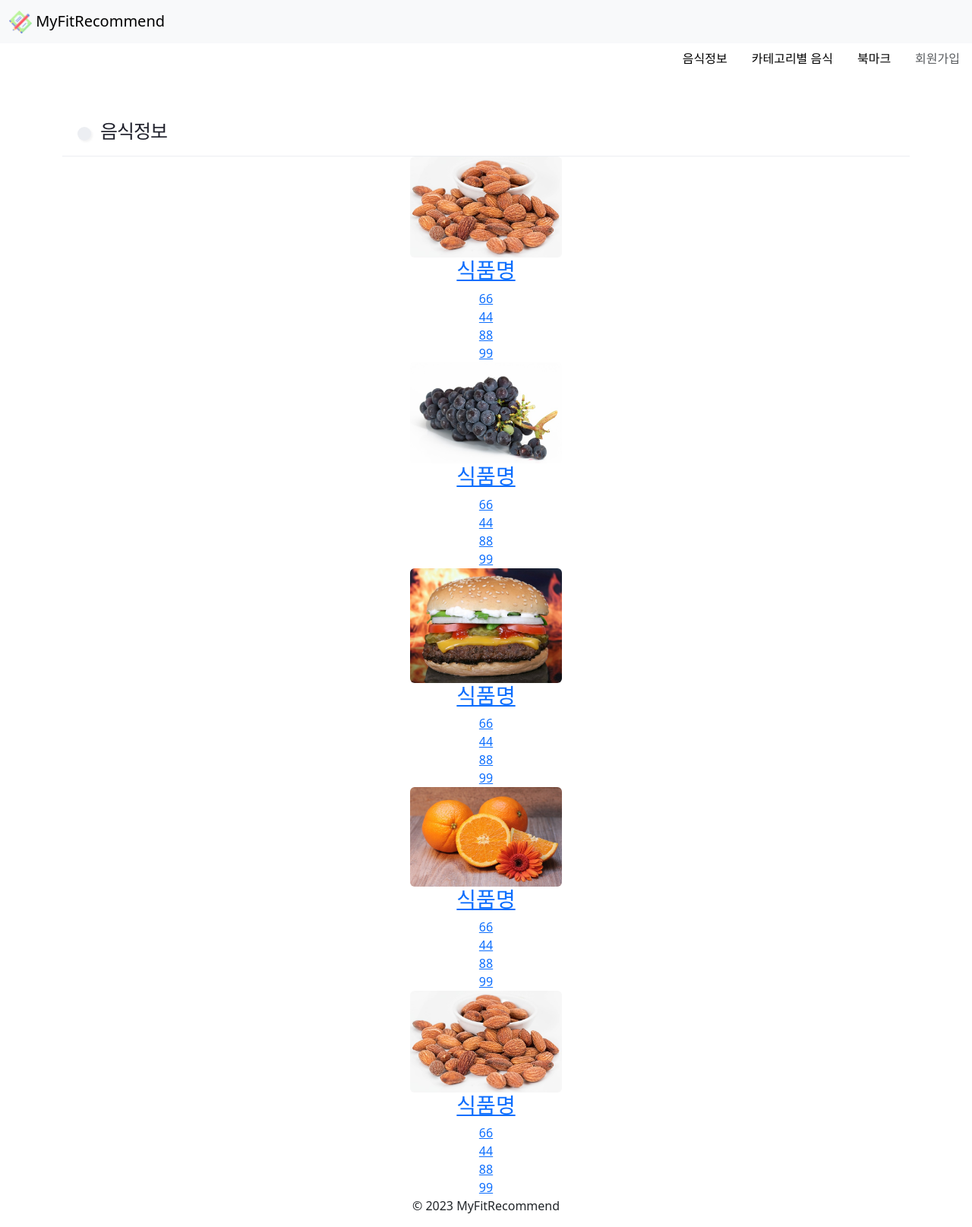
After one commit to RyeonJeong/MY_FIT_RECOMMEND, a Django app: template my_fit_main/templates/main/food_list.html in a window 1280 px wide. The commit adds this page. Shown: the whole page at 76% size. Run offline with Django 4.2, Linux system fonts and the light colour scheme; the template is opened without the code that fills it, so the values that code supplies are empty.

Commit message:
서브페이지추가, css수정_련정

```diff
--- a/my_fit_main/frontend/css/main.css
+++ b/my_fit_main/frontend/css/main.css
@@ -19,6 +19,9 @@
   header .logo a img{
     width: 100%;
   } */
+
+
+/* main css */
 .nav-link{
     color: black;
 }
@@ -39,4 +42,45 @@
     /* color: white; */
     text-align: center;
     text-shadow: 2px 2px #808080b3;
+    margin-top: 60px;
 }
+
+/* sub page common(food_info) */
+.sub_title{
+  position: relative;
+  padding: 10px 20px;
+  border-bottom: 1px solid #eceef2;
+}
+.sub_title h2{
+  position: relative;
+  padding-left: 30px;
+  font-size: 25px;
+  font-weight: 400;
+  color: #21222d;
+  letter-spacing: -1px;
+}
+.sub_title h2:before{
+  content: '';
+  display: block;
+  position: absolute;
+  top: 10px;
+  left: 0px;
+  width: 18px;
+  height: 18px;
+  background: #eceef2;
+  border-radius: 100%;
+  box-shadow: 2px 2px 3px rgba(0,0,0,0.05)
+}
+
+.container .table .none{
+  text-align: center;
+}
+
+
+/* sub page common(food_list) */
+.sub_list img{
+  width: 200px;
+}
+.sub_list span{
+  display: block;
+}
--- /dev/null
+++ b/my_fit_main/templates/main/food_list.html
@@ -0,0 +1,109 @@
+{% load static %}
+<!DOCTYPE html>
+<html lang="ko">
+
+<head>
+  <meta charset="UTF-8">
+  <meta name="viewport" content="width=device-width, initial-scale=1.0">
+  <title>Document</title>
+  <link rel="stylesheet" href="/my_fit_main/frontend/css/bootstrap.min.css">
+  <link rel="stylesheet" href="/my_fit_main/frontend/css/main.css">
+  <link rel="stylesheet" href="/my_fit_main/frontend/js/bootstrap.min.js">
+  <!-- <link rel="stylesheet" href="{% static 'css/bootstrap.min.css' %}">
+        <link rel="stylesheet" href="{% static 'css/main.css' %}">
+        <script src="{% static 'js/bootstrap.min.js'%}"></script> -->
+</head>
+
+<body>
+  <header>
+    <nav class="navbar bg-body-tertiary">
+      <div class="container-fluid">
+        <a class="navbar-brand" href="#">
+          <img src="{% static 'images/free-icon-book-12261239.png' %}" alt="Logo" width="30" height="30"
+            class="d-inline-block align-text-top">
+          MyFitRecommend
+        </a>
+      </div>
+    </nav>
+    <!-- 네이게이션 바 만들기_부트스트랩 -->
+    <ul class="nav justify-content-end">
+      <li class="nav-item rounded">
+        <a class="nav-link active" aria-current="page" href="#">음식정보</a>
+      </li>
+      <li class="nav-item rounded">
+        <a class="nav-link" href="#">카테고리별 음식</a>
+      </li>
+      <li class="nav-item rounded">
+        <a class="nav-link" href="#">북마크</a>
+      </li>
+      <li class="nav-item rounded">
+        <a class="nav-link disabled" aria-disabled="true">회원가입</a>
+      </li>
+    </ul>
+    <!-- 네이게이션 바 만들기_부트스트랩 끝-->
+  </header>
+  <div class="container">
+    <div class="sub_title">
+      <h2>음식정보</h2>
+    </div>
+    <div class="sub_list">
+      <div class="text-center">
+        <a href="./food_info.html">
+          <img src="/my_fit_main/frontend/images/food_almonds.jpg" class="rounded" alt="아몬드">
+          <h3>식품명</h3>
+          <span>66</span>
+          <span>44</span>
+          <span>88</span>
+          <span>99</span>
+        </a>
+      </div>
+      <div class="text-center">
+        <a href="./food_info.html">
+          <img src="/my_fit_main/frontend/images/food_grapes.jpg" class="rounded" alt="아몬드">
+          <h3>식품명</h3>
+          <span>66</span>
+          <span>44</span>
+          <span>88</span>
+          <span>99</span>
+        </a>
+      </div>
+      <div class="text-center">
+        <a href="./food_info.html">
+          <img src="/my_fit_main/frontend/images/food_hamburger.jpg" class="rounded" alt="아몬드">
+          <h3>식품명</h3>
+          <span>66</span>
+          <span>44</span>
+          <span>88</span>
+          <span>99</span>
+        </a>
+      </div>
+      <div class="text-center">
+        <a href="./food_info.html">
+          <img src="/my_fit_main/frontend/images/food_oranges.jpg" class="rounded" alt="아몬드">
+          <h3>식품명</h3>
+          <span>66</span>
+          <span>44</span>
+          <span>88</span>
+          <span>99</span>
+        </a>
+      </div>
+      <div class="text-center">
+        <a href="./food_info.html">
+          <img src="/my_fit_main/frontend/images/food_almonds.jpg" class="rounded" alt="아몬드">
+          <h3>식품명</h3>
+          <span>66</span>
+          <span>44</span>
+          <span>88</span>
+          <span>99</span>
+        </a>
+      </div>
+
+    </div>
+  </div>
+
+  <footer>
+    <p class="text-center">&copy; 2023 MyFitRecommend</p>
+  </footer>
+</body>
+
+</html>
--- a/my_fit_main/templates/main/index.html
+++ b/my_fit_main/templates/main/index.html
@@ -16,17 +16,17 @@
                 <a class="navbar-brand" href="#">
                     <img src="{% static 'images/free-icon-book-12261239.png' %}" alt="Logo" width="30" height="30"
                         class="d-inline-block align-text-top">
-                    MyFitRecommend.,,
+                    MyFitRecommend
                 </a>
             </div>
         </nav>
         <!-- 네이게이션 바 만들기_부트스트랩 -->
         <ul class="nav justify-content-end">
             <li class="nav-item rounded">
-                <a class="nav-link active" aria-current="page" href="#">칼로리 사전</a>
+                <a class="nav-link active" aria-current="page" href="#">음식정보</a>
             </li>
             <li class="nav-item rounded">
-                <a class="nav-link" href="#">커뮤니티</a>
+                <a class="nav-link" href="#">카테고리별 음식</a>
             </li>
             <li class="nav-item rounded">
                 <a class="nav-link" href="#">북마크</a>
```
Also changed, not shown: my_fit_main/templates/main/food_info.html (added, +88 -0 lines), my_fit_main/frontend/images/food_almonds.jpg (added), my_fit_main/frontend/images/food_grapes.jpg (added), my_fit_main/frontend/images/food_hamburger.jpg (added), my_fit_main/frontend/images/food_oranges.jpg (added).
